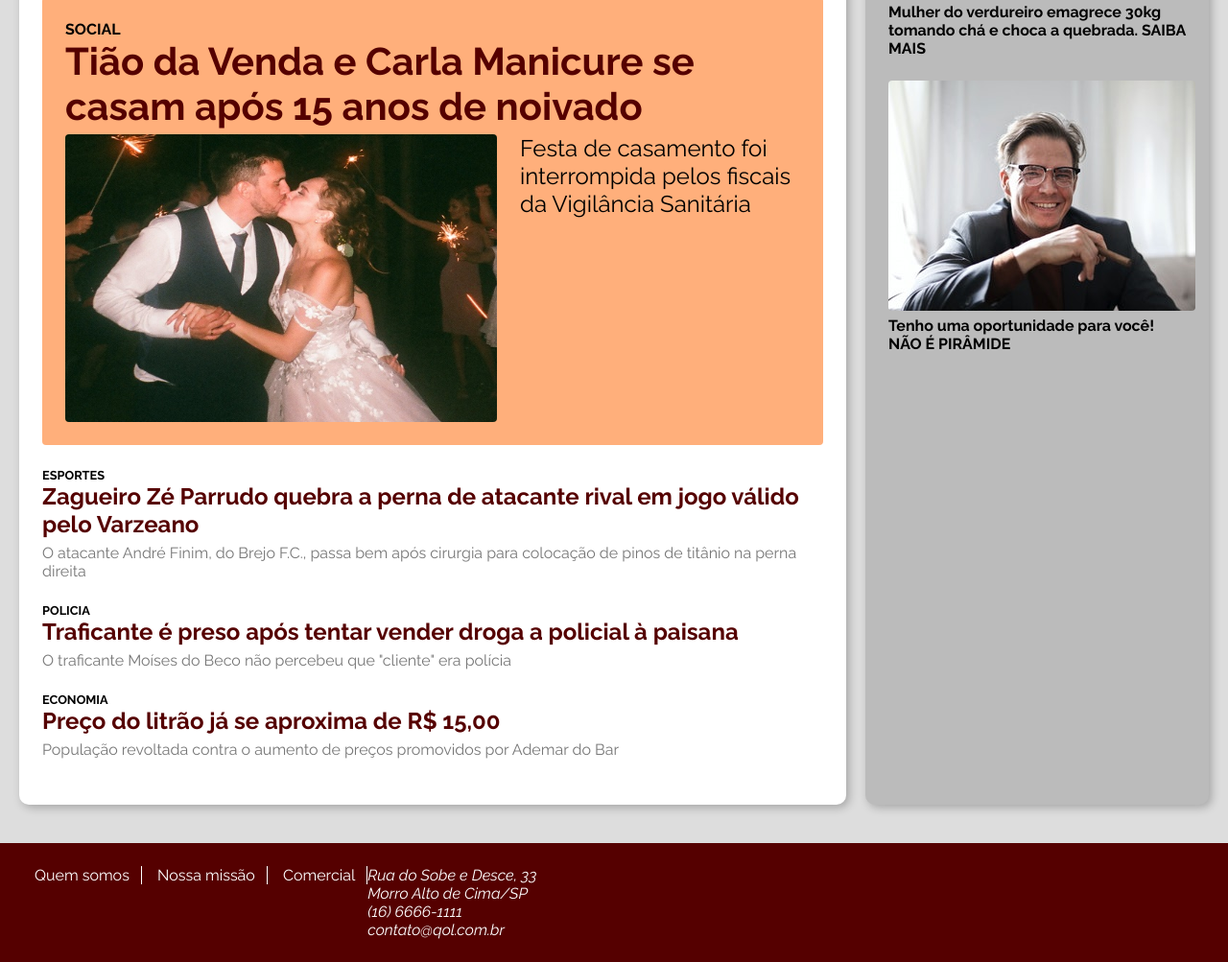
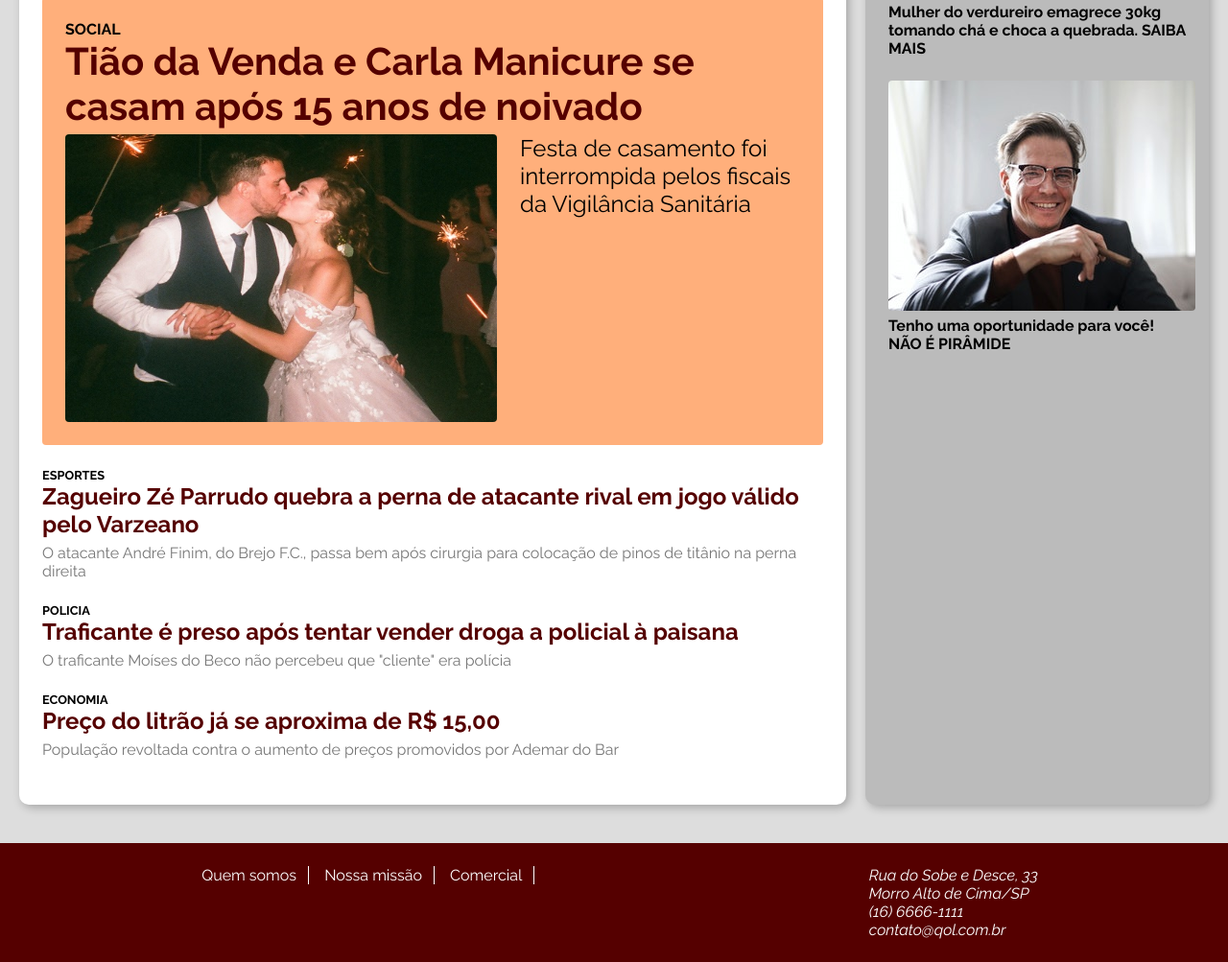
Before and after one commit to fabriciorangel07/dw1-2021-1, a plain HTML site: page portal/index.html in a window 1280 px wide. Shown: the part 216-1219 px from the top of the page at 96% size. Drawn offline with Linux system fonts and the light colour scheme.

Commit message:
(15/05/2021) Continuação portal quebrada online

```diff
--- a/portal/style.css
+++ b/portal/style.css
@@ -170,7 +170,7 @@ footer {
     display: flex;
     flex-direction: row;
     /* Dá espaço automaticamente entre os itens de um flexbox */
-    align-content: space-around;
+    justify-content: space-around;
 }
 
 footer a {
@@ -182,5 +182,4 @@ footer ul li {
     display: inline-block;  /* Coloca os itens de uma lista na horizontal */
     padding: 0 12px;
     border-right: 1px solid #ffffff;
-
 }
```
Also changed, not shown: portal/android-chrome-192x192.png, portal/android-chrome-512x512.png, portal/apple-touch-icon.png, portal/favicon-16x16.png, portal/favicon-32x32.png, portal/favicon.ico, portal/img/facebook-64x64.png (added), portal/img/instagram-64x64.png (added), portal/img/qol-icon1.jpg (renamed from portal/img/qol-icon.jpg), portal/img/qol-logo-branco-300px.png (added), portal/img/whatsapp-64x64.png (added), portal/site.webmanifest.
